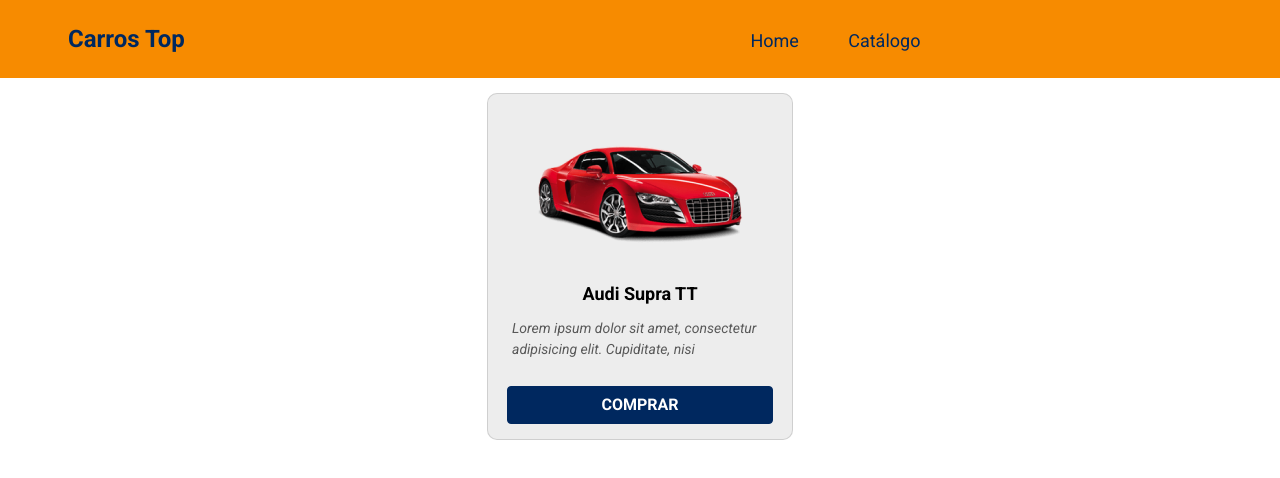
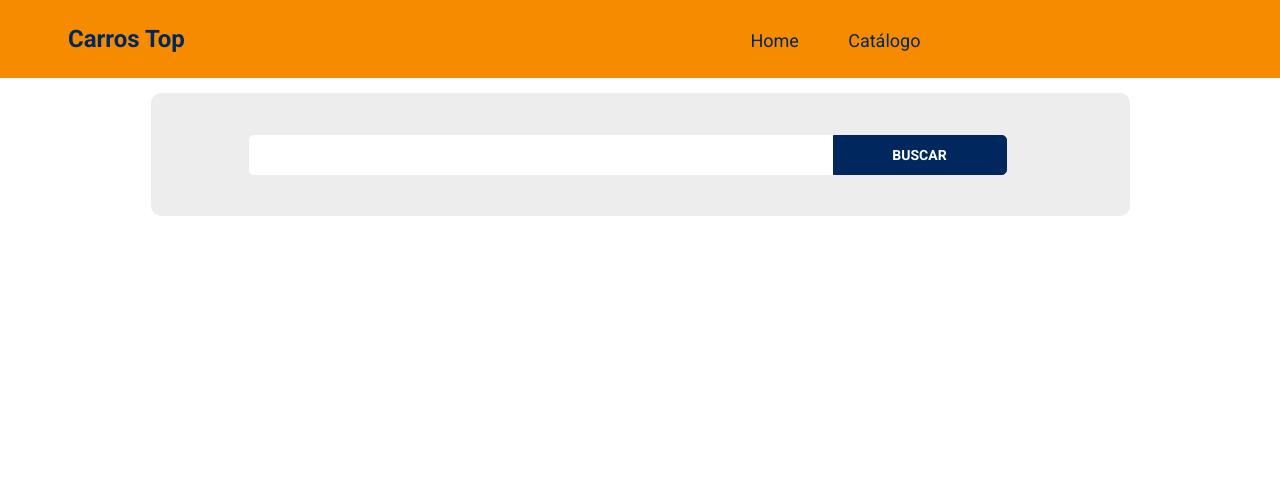
Before and after one commit to UildsonSantos/bds-desafio-layout, a React (Create React App) app: page / in a window 1280 px wide. Shown: the top 478 px of the page. Built offline with nearby package versions, Linux system fonts and the light colour scheme.

Commit message:
Created search component

```diff
--- a/src/App.tsx
+++ b/src/App.tsx
@@ -1,6 +1,6 @@
 import 'assets/styles/custom.scss';
-import Card from 'components/Card';
 import Navbar from 'components/Navbar';
+import Search from 'components/Search';
 
 import './App.css';
 
@@ -8,7 +8,7 @@
   return (
     <>
       <Navbar />
-      <Card />
+      <Search />
     </>
   );
 }
--- /dev/null
+++ b/src/components/Search/index.tsx
@@ -0,0 +1,19 @@
+
+import './styles.css';
+
+const Search = () => {
+  return (
+    <div className="base-card search-card mx-auto" >
+      <div className="search-input">
+       <input type="text" />
+      </div>
+      <div className="search-button">
+        <a href="/catalogs">
+          <button className="btn btn-secondary fw-bold">BUSCAR</button>
+        </a>
+      </div>
+    </div>
+  );
+};
+
+export default Search;
--- /dev/null
+++ b/src/components/Search/styles.css
@@ -0,0 +1,102 @@
+.base-card.search-card {
+  display: flex;
+  flex-direction: row;
+  width: 300px;
+  height: 86px;
+  align-items: center;
+  padding: 14px 10px 15px;
+  margin-top: 20px;
+}
+
+.search-input input {
+  border-radius: 5px 0px 0px 5px;
+  height: 40px;
+  width: 199px;
+  border: none;
+}
+
+.search-button button {
+  height: 40px;
+  border-radius: 0px 5px 5px 0px;
+  width: 77px;
+  font-size: 14px;
+}
+
+@media (min-width: 576px) {
+  .base-card.search-card {
+    width: 536px;
+    height: 123px;
+    padding: 15px 22px 15px 22px;
+    margin: 15px;
+  }
+
+  .search-input input {
+    max-width: 320px;
+    width: 320px;
+  }
+
+  .search-button button {
+    width: 174px;
+  }
+}
+
+@media (min-width: 576px) {
+  .base-card.search-card {
+    width: 536px;
+    height: 123px;
+    margin: 15px;
+  }
+
+  .search-input input {
+    max-width: 320px;
+    width: 320px;
+  }
+
+  .search-button button {
+    width: 174px;
+  }
+}
+
+@media (min-width: 768px) {
+  .base-card.search-card {
+    width: 728px;
+  }
+
+  .search-input input {
+    max-width: 516px;
+    width: 516px;
+  }
+
+  .search-button button {
+    width: 174px;
+  }
+}
+
+
+@media (min-width: 992px) {
+  .base-card.search-card {
+    width: 952px;
+    padding: 42px 97px 41px;
+  }
+
+  .search-input input {
+    max-width: 584px;
+    width: 584px;
+  }
+
+
+}
+
+@media (min-width: 1200px) {
+  .base-card.search-card {
+    width: 979px;
+    padding: 42px 123px 41px 98px;
+  }
+
+  .search-input input {
+    max-width: 584px;
+    width: 584px;
+  }
+
+
+}
```
